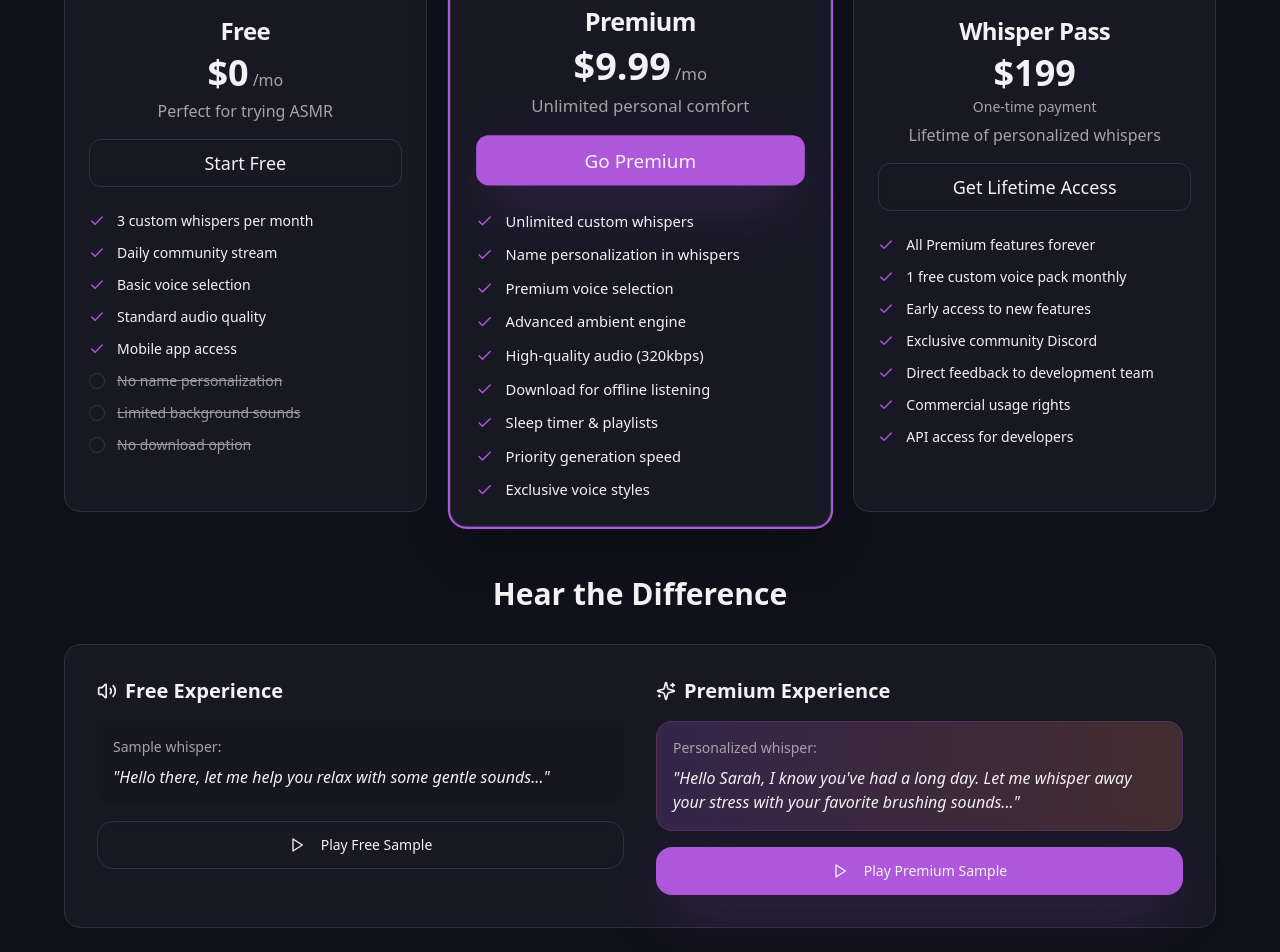
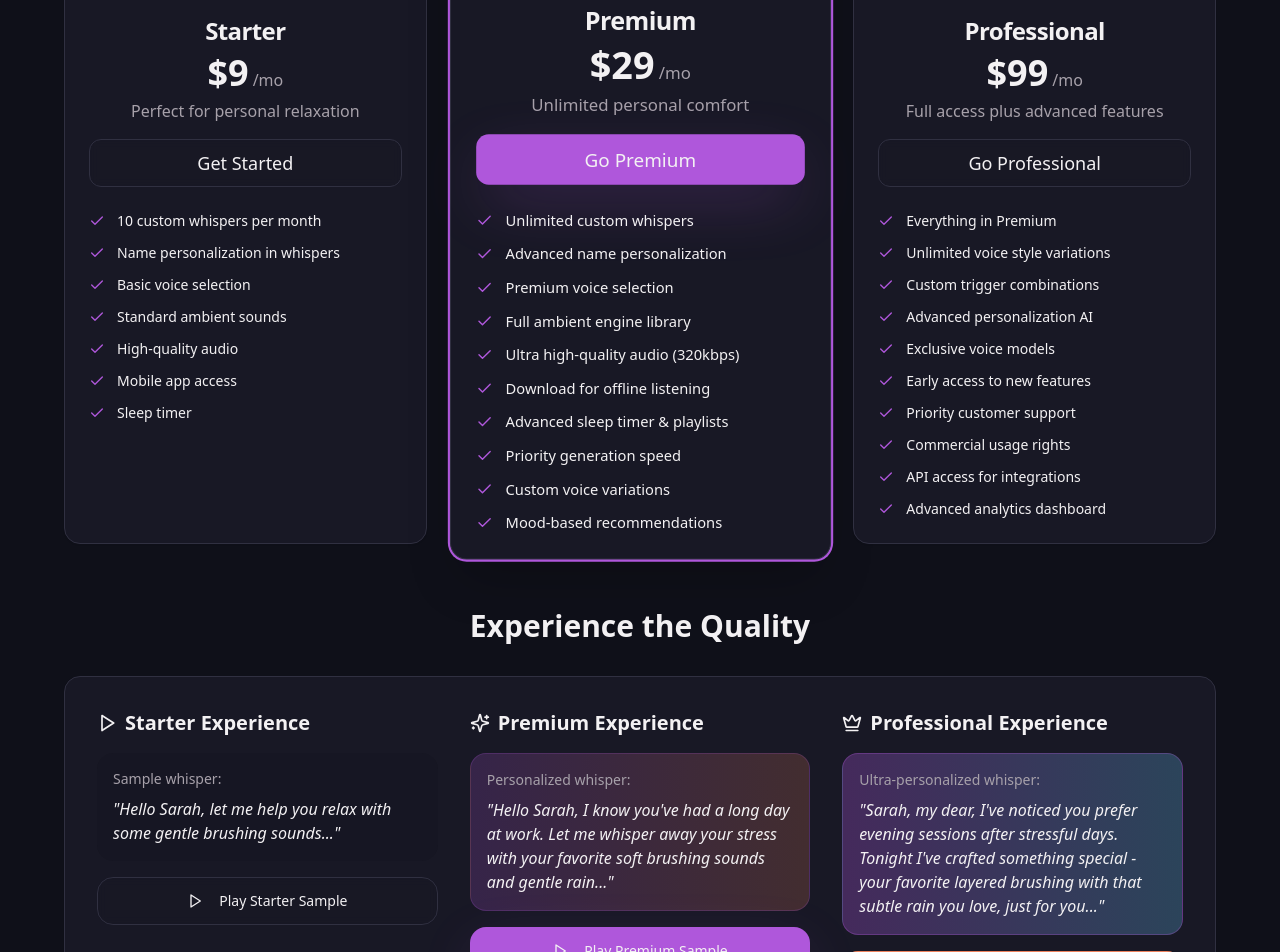
Before and after one commit to guidingv/your-whisper-ai, a React (Vite) app: page /pricing in a window 1280 px wide. Shown: the part 300-1252 px from the top of the page. Built offline with nearby package versions, Linux system fonts and the light colour scheme.

Commit message:
Update pricing page
Remove free tier and update pricing to $9 and $99.

```diff
--- a/src/pages/Pricing.tsx
+++ b/src/pages/Pricing.tsx
@@ -13,62 +13,62 @@ const Pricing = () => {
 
   const plans = [
     {
-      name: "Free",
-      price: 0,
-      yearlyPrice: 0,
-      description: "Perfect for trying ASMR",
+      name: "Starter",
+      price: 9,
+      yearlyPrice: 7.50,
+      description: "Perfect for personal relaxation",
       features: [
-        "3 custom whispers per month",
-        "Daily community stream",
+        "10 custom whispers per month",
+        "Name personalization in whispers",
         "Basic voice selection",
-        "Standard audio quality",
-        "Mobile app access"
+        "Standard ambient sounds",
+        "High-quality audio",
+        "Mobile app access",
+        "Sleep timer"
       ],
-      limitations: [
-        "No name personalization",
-        "Limited background sounds",
-        "No download option"
-      ],
-      cta: "Start Free",
+      cta: "Get Started",
       popular: false,
       icon: Play
     },
     {
       name: "Premium",
-      price: 9.99,
-      yearlyPrice: 8.33,
+      price: 29,
+      yearlyPrice: 24.17,
       description: "Unlimited personal comfort",
       features: [
         "Unlimited custom whispers",
-        "Name personalization in whispers",
+        "Advanced name personalization",
         "Premium voice selection",
-        "Advanced ambient engine",
-        "High-quality audio (320kbps)",
+        "Full ambient engine library",
+        "Ultra high-quality audio (320kbps)",
         "Download for offline listening",
-        "Sleep timer & playlists",
+        "Advanced sleep timer & playlists",
         "Priority generation speed",
-        "Exclusive voice styles"
+        "Custom voice variations",
+        "Mood-based recommendations"
       ],
       cta: "Go Premium",
       popular: true,
       icon: Sparkles
     },
     {
-      name: "Whisper Pass",
-      price: 199,
-      yearlyPrice: 199,
-      isLifetime: true,
-      description: "Lifetime of personalized whispers",
+      name: "Professional",
+      price: 99,
+      yearlyPrice: 82.50,
+      description: "Full access plus advanced features",
       features: [
-        "All Premium features forever",
-        "1 free custom voice pack monthly",
+        "Everything in Premium",
+        "Unlimited voice style variations",
+        "Custom trigger combinations",
+        "Advanced personalization AI",
+        "Exclusive voice models",
         "Early access to new features",
-        "Exclusive community Discord",
-        "Direct feedback to development team",
+        "Priority customer support",
         "Commercial usage rights",
-        "API access for developers"
+        "API access for integrations",
+        "Advanced analytics dashboard"
       ],
-      cta: "Get Lifetime Access",
+      cta: "Go Professional",
       popular: false,
       icon: Crown
     }
@@ -130,11 +130,7 @@ const Pricing = () => {
         <div className="grid md:grid-cols-3 gap-8 mb-16">
           {plans.map((plan) => {
             const Icon = plan.icon;
-            const currentPrice = plan.isLifetime
-              ? plan.price
-              : isAnnual
-                ? plan.yearlyPrice
-                : plan.price;
+            const currentPrice = isAnnual ? plan.yearlyPrice : plan.price;
 
             return (
               <Card
@@ -163,18 +159,11 @@ const Pricing = () => {
                       <span className="text-4xl font-bold">
                         ${currentPrice}
                       </span>
-                      {!plan.isLifetime && (
-                        <span className="text-muted-foreground">
-                          /{isAnnual ? 'mo' : 'mo'}
-                        </span>
-                      )}
+                      <span className="text-muted-foreground">
+                        /{isAnnual ? 'mo' : 'mo'}
+                      </span>
                     </div>
-                    {plan.isLifetime && (
-                      <p className="text-sm text-muted-foreground mt-1">
-                        One-time payment
-                      </p>
-                    )}
-                    {isAnnual && !plan.isLifetime && plan.price > 0 && (
+                    {isAnnual && (
                       <p className="text-sm text-muted-foreground mt-1">
                         Billed annually at ${(currentPrice * 12).toFixed(0)}
                       </p>
@@ -199,13 +188,6 @@ const Pricing = () => {
                         <span className="text-sm">{feature}</span>
                       </div>
                     ))}
-
-                    {plan.limitations?.map((limitation, index) => (
-                      <div key={index} className="flex items-center gap-3 opacity-60">
-                        <div className="w-4 h-4 rounded-full border border-muted-foreground/30 flex-shrink-0" />
-                        <span className="text-sm line-through">{limitation}</span>
-                      </div>
-                    ))}
                   </div>
                 </CardContent>
               </Card>
@@ -216,24 +198,24 @@ const Pricing = () => {
         {/* Feature Comparison */}
         <div className="mb-16">
           <h2 className="text-3xl font-bold text-center mb-8">
-            Hear the Difference
+            Experience the Quality
           </h2>
 
           <Card className="glass-card">
             <CardContent className="p-8">
-              <div className="grid md:grid-cols-2 gap-8">
+              <div className="grid md:grid-cols-3 gap-8">
                 <div className="space-y-4">
                   <h3 className="text-xl font-semibold flex items-center gap-2">
-                    <Volume2 className="w-5 h-5" />
-                    Free Experience
+                    <Play className="w-5 h-5" />
+                    Starter Experience
                   </h3>
                   <div className="p-4 bg-background/20 rounded-lg">
                     <p className="text-sm text-muted-foreground mb-2">Sample whisper:</p>
-                    <p className="italic">"Hello there, let me help you relax with some gentle sounds..."</p>
+                    <p className="italic">"Hello Sarah, let me help you relax with some gentle brushing sounds..."</p>
                   </div>
                   <Button variant="outline" className="w-full">
                     <Play className="w-4 h-4 mr-2" />
-                    Play Free Sample
+                    Play Starter Sample
                   </Button>
                 </div>
 
@@ -244,11 +226,26 @@ const Pricing = () => {
                   </h3>
                   <div className="p-4 bg-gradient-to-r from-primary/20 to-secondary/20 rounded-lg border border-primary/20">
                     <p className="text-sm text-muted-foreground mb-2">Personalized whisper:</p>
-                    <p className="italic">"Hello Sarah, I know you've had a long day. Let me whisper away your stress with your favorite brushing sounds..."</p>
+                    <p className="italic">"Hello Sarah, I know you've had a long day at work. Let me whisper away your stress with your favorite soft brushing sounds and gentle rain..."</p>
                   </div>
                   <Button className="w-full">
                     <Play className="w-4 h-4 mr-2" />
                     Play Premium Sample
+                  </Button>
+                </div>
+
+                <div className="space-y-4">
+                  <h3 className="text-xl font-semibold flex items-center gap-2">
+                    <Crown className="w-5 h-5" />
+                    Professional Experience
+                  </h3>
+                  <div className="p-4 bg-gradient-to-r from-primary/30 to-accent/30 rounded-lg border border-primary/30">
+                    <p className="text-sm text-muted-foreground mb-2">Ultra-personalized whisper:</p>
+                    <p className="italic">"Sarah, my dear, I've noticed you prefer evening sessions after stressful days. Tonight I've crafted something special - your favorite layered brushing with that subtle rain you love, just for you..."</p>
+                  </div>
+                  <Button variant="secondary" className="w-full">
+                    <Play className="w-4 h-4 mr-2" />
+                    Play Professional Sample
                   </Button>
                 </div>
               </div>
@@ -287,10 +284,10 @@ const Pricing = () => {
             </p>
             <div className="flex flex-col sm:flex-row gap-4 justify-center">
               <Button size="lg" className="px-8">
-                Start Free Trial
+                Start with Starter Plan
               </Button>
               <Button variant="outline" size="lg" className="px-8">
-                View All Features
+                Compare All Plans
               </Button>
             </div>
           </CardContent>
```
